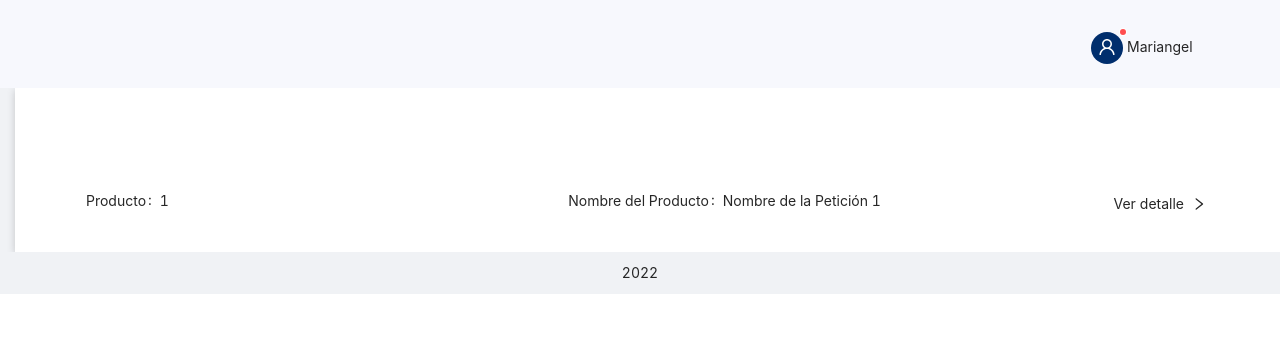
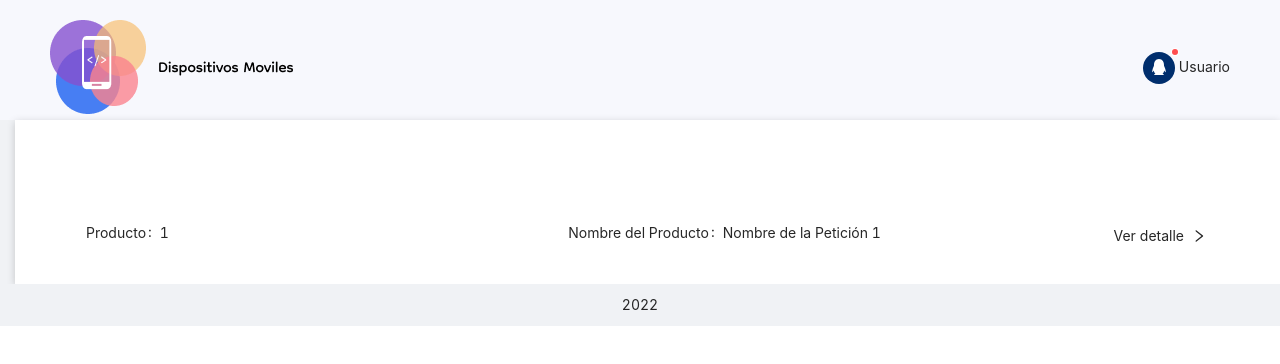
Before and after one commit to MariangelMM/Dispositivos-Moviles, a React (Create React App) app: page /products in a window 1280 px wide. Shown: the top 364 px of the page. Built offline with nearby package versions, Linux system fonts and the light colour scheme.

Commit message:
insert styles header

```diff
--- a/src/components/layouts/Header.js
+++ b/src/components/layouts/Header.js
@@ -1,24 +1,23 @@
 import React from "react";
-import { Layout, Button, Avatar, Badge } from "antd";
-import { UserOutlined, ExportOutlined } from "@ant-design/icons";
+import { Layout,  Avatar, Badge } from "antd";
+import { QqOutlined } from "@ant-design/icons";
 import "./header.css";
+import logo from "../image/logo.png";
 
 const { Header } = Layout;
 
 export default function MainHeader() {
   return (
     <Header style={{ padding: 0 }}>
-      <div></div>
       <div className="user_section">
-        <Badge dot={true}>
-          <Avatar icon={<UserOutlined />} className="avatar-item" />
-        </Badge>
-        <span> Mariangel</span>
+        <img src={logo} alt="logo" />
         <div>
-          <Button type="link" className="btn-close">
-            <ExportOutlined />
-            &nbsp;Cerrar Sesión
-          </Button>
+          <Badge dot={true}>
+            <Avatar icon={<QqOutlined />} className="avatar-item" />
+          </Badge>
+          <span> Usuario</span>
+
+
         </div>
       </div>
     </Header>
--- a/src/components/layouts/header.css
+++ b/src/components/layouts/header.css
@@ -1,17 +1,14 @@
 .ant-layout-header {
-  height: 88px !important;
-  overflow: hidden;
+  height: 120px !important;
   width: 100%;
   background-color: #f7f8fd !important;
-  z-index: 16;
+}
+.user_section {
+  margin: 20px 50px 0px 50px;
   display: flex;
   justify-content: space-between;
+  align-items: center;
 }
-
-.user_section {
-  margin: 15px 40px 0px 0px;
-}
-
 .avatar-item:hover {
   cursor: pointer;
 }
@@ -19,8 +16,8 @@
   font-size: 18px;
   background: #002e6d;
 }
-.btn-close {
-  background: rgb(209, 72, 72) !important;
-  color: #fff !important;
-  border-radius: 10px !important;
+
+.ant-avatar.ant-avatar-icon:hover {
+  font-size: 20px;
+  background: #00429e;
 }
```
Also changed, not shown: src/components/image/logo.png (added).
